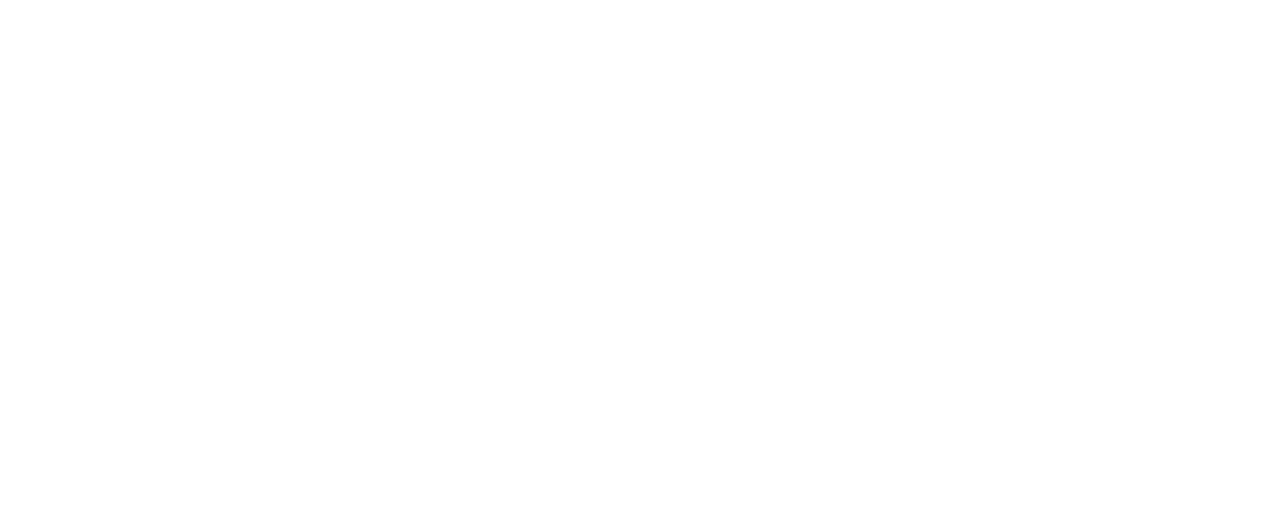
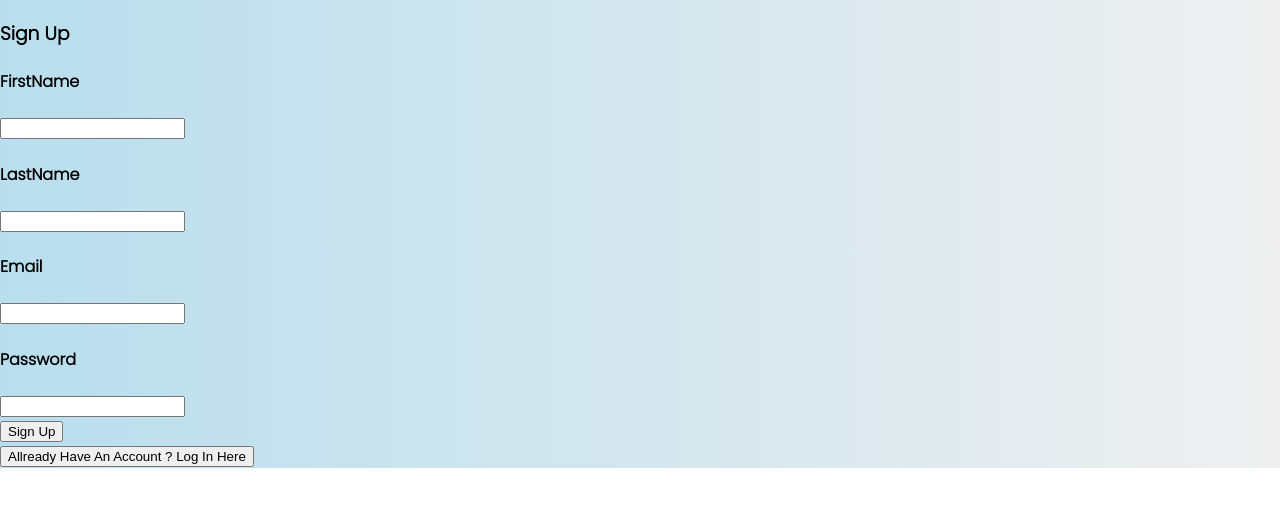
Before and after one commit to SreejaPaulG41/quizapp-typescript, a React (Create React App) app: page /signup in a window 1280 px wide. Before the commit this address had no page. Shown: the top 506 px of the page. Built offline with nearby package versions, Linux system fonts and the light colour scheme.

Commit message:
Signup, Login Page Added

```diff
--- a/src/App.tsx
+++ b/src/App.tsx
@@ -5,6 +5,9 @@ import { Routes, Route } from 'react-router-dom';
 import QuestionDisplayContainer from "./routes/Genre/QuestionDisplayContainer/index";
 import useStateHandler from './ReduxToolkit/useStateHandler';
 import Result from "./routes/Result/ResultPage/index";
+import Home from './routes/Home/index';
+import SignUp from './routes/SignUp';
+import Login from './routes/Login';
 
 function App() {
   const { unAnsweredArray} = useStateHandler();
@@ -15,7 +18,10 @@ function App() {
   return (
     <div className='app'>
       <Routes>
-        <Route path="/" element={<Dashboard/>} />
+        <Route path="/" element={<Home/>} />
+        <Route path="/signup" element={<SignUp/>} />
+        <Route path="/login" element={<Login/>} />
+        <Route path="/dashboard" element={<Dashboard/>} />
         <Route path="/genre/:genreId/:qIndex" element={<QuestionDisplayContainer/>}/>
         <Route path="/genre/:genreId" element={<QuestionDisplayContainer/>}/>
         <Route path="/result" element={<Result/>}/>
--- a/src/Components/NavBar/index.tsx
+++ b/src/Components/NavBar/index.tsx
@@ -1,4 +1,4 @@
-import React, { useState } from 'react';
+import React, { useState, useEffect } from 'react';
 import { NavbarStyle, UserInfo } from './navbarStyle';
 import Box from '@mui/material/Box';
 import Avatar from '@mui/material/Avatar';
@@ -11,9 +11,12 @@ import Tooltip from '@mui/material/Tooltip';
 import Logout from '@mui/icons-material/Logout';
 import ArrowDropDownIcon from '@mui/icons-material/ArrowDropDown';
 import ArrowDropUpIcon from '@mui/icons-material/ArrowDropUp';
+import { useNavigate } from 'react-router-dom';
 
 const Navbar: React.FC = () => {
   const [anchorEl, setAnchorEl] = React.useState<null | HTMLElement>(null);
+  const [user, setUser] = useState<string>('');
+  const navigate = useNavigate();
   const open = Boolean(anchorEl);
   const handleClick = (event: React.MouseEvent<HTMLElement>) => {
     setAnchorEl(event.currentTarget);
@@ -21,12 +24,35 @@ const Navbar: React.FC = () => {
   const handleClose = () => {
     setAnchorEl(null);
   };
+
+  useEffect(()=>{
+    let cancel = false;
+    fetch('http://localhost:5000/dashboard', {
+      method: 'GET', // *GET, POST, PUT, DELETE, etc.
+      headers: {
+          'Content-Type': 'application/json',
+          'jwtToken': localStorage.token
+      }})
+    .then((res)=>res.json())
+    .then((data)=>{
+      setUser(data);
+      console.log(data)
+    })
+    return () => {
+      cancel = true;
+    }
+  },[user])
+
+  const logOutHandler = () =>{
+    localStorage.removeItem("token");
+    navigate('/');
+  }
   return (
     <NavbarStyle>
       <h1>Quiz Master</h1>
       <UserInfo>
         <Box sx={{ display: 'flex', alignItems: 'center', textAlign: 'center' }}>
-          <Typography sx={{ minWidth: 100 }}>Hello, User</Typography>
+          <Typography sx={{ minWidth: 100 }}>{"Hello " + user}</Typography>
           <Tooltip title="Account settings">
             <IconButton
               onClick={handleClick}
@@ -80,7 +106,7 @@ const Navbar: React.FC = () => {
           transformOrigin={{ horizontal: 'right', vertical: 'top' }}
           anchorOrigin={{ horizontal: 'right', vertical: 'bottom' }}
         >
-          <MenuItem>
+          <MenuItem onClick={logOutHandler}>
             <ListItemIcon>
               <Logout fontSize="small" />
             </ListItemIcon>
--- /dev/null
+++ b/src/routes/Home/index.tsx
@@ -0,0 +1,18 @@
+import React from 'react';
+import { useNavigate } from 'react-router-dom';
+
+const Home: React.FC = ()=>{
+    const navigate = useNavigate();
+
+  return (
+    <div>
+        <h1>Quiz Master</h1>
+        <p>
+            Login To Continue
+        </p>
+        <button onClick={()=>navigate('/login')}>Click Here</button>
+    </div>
+  )
+}
+
+export default Home
--- /dev/null
+++ b/src/routes/Login/index.tsx
@@ -0,0 +1,53 @@
+import React, { useEffect, useState } from 'react';
+import { useNavigate } from 'react-router-dom';
+
+const Login: React.FC = () => {
+    const [email, setEmail] = useState<string>('');
+    const [password, setPassword] = useState<string>('');
+    const navigate = useNavigate();
+
+    const loginHandler = async () => {
+        const dataToAdd = { email, password };
+        const response = await fetch('http://localhost:5000/login', {
+            method: 'POST', // *GET, POST, PUT, DELETE, etc.
+            headers: {
+                'Content-Type': 'application/json'
+                // 'Content-Type': 'application/x-www-form-urlencoded',
+            },
+            body: JSON.stringify(dataToAdd) // body data type must match "Content-Type" header
+        });
+        const result = await response.json();
+        console.log(result)
+        if (result.jwtToken) {
+            localStorage.setItem("token", result.jwtToken);
+            navigate('/dashboard');
+        }
+        setEmail('');
+        setPassword('');
+    }
+    return (
+        <div>
+            <div>
+                <h3>Log In</h3>
+
+                <div>
+                    <h4>Email</h4>
+                    <input type="email" value={email} onChange={(e) => setEmail(e.target.value)} />
+                </div>
+
+                <div>
+                    <h4>Password</h4>
+                    <input type="password" value={password} onChange={(e) => setPassword(e.target.value)} />
+                </div>
+                <div>
+                    <button onClick={loginHandler}>
+                        Log In
+                    </button>
+                </div>
+            </div>
+            <button onClick={() => navigate('/signUp')}>Don't Have An Account ? Sign Up Here</button>
+        </div>
+    )
+}
+
+export default Login
--- /dev/null
+++ b/src/routes/SignUp/index.tsx
@@ -0,0 +1,66 @@
+import React, { useState, useEffect } from 'react';
+import { useNavigate } from 'react-router-dom';
+
+const SignUp = () => {
+    const navigate = useNavigate();
+    const [firstName, setFirstName] = useState<string>('');
+    const [lastName, setLastName] = useState<string>('');
+    const [email, setEmail] = useState<string>('');
+    const [password, setPassword] = useState<string>('');
+
+    const signUpHandler = async () => {
+        const dataToAdd = { firstName, lastName, email, password };
+        const response = await fetch('http://localhost:5000/register', {
+            method: 'POST', // *GET, POST, PUT, DELETE, etc.
+            headers: {
+                'Content-Type': 'application/json'
+                // 'Content-Type': 'application/x-www-form-urlencoded',
+            },
+            body: JSON.stringify(dataToAdd) // body data type must match "Content-Type" header
+        });
+        const result = await response.json();
+        console.log(result)
+        if (result.jwtToken) {
+            localStorage.setItem("token", result.jwtToken);
+            navigate('/dashboard');
+        }
+        setFirstName('');
+        setLastName('');
+        setEmail('');
+        setPassword('');
+    }
+    return (
+        <div>
+            <div>
+                <h3>Sign Up</h3>
+                <div>
+                    <h4>FirstName</h4>
+                    <input type="text" value={firstName} onChange={(e) => setFirstName(e.target.value)} />
+                </div>
+
+                <div>
+                    <h4>LastName</h4>
+                    <input type="text" value={lastName} onChange={(e) => setLastName(e.target.value)} />
+                </div>
+
+                <div>
+                    <h4>Email</h4>
+                    <input type="email" value={email} onChange={(e) => setEmail(e.target.value)} />
+                </div>
+
+                <div>
+                    <h4>Password</h4>
+                    <input type="password" value={password} onChange={(e) => setPassword(e.target.value)} />
+                </div>
+                <div>
+                    <button onClick={signUpHandler}>
+                        Sign Up
+                    </button>
+                </div>
+            </div>
+            <button onClick={() => navigate('/login')}>Allready Have An Account ? Log In Here</button>
+        </div>
+    )
+}
+
+export default SignUp
```
